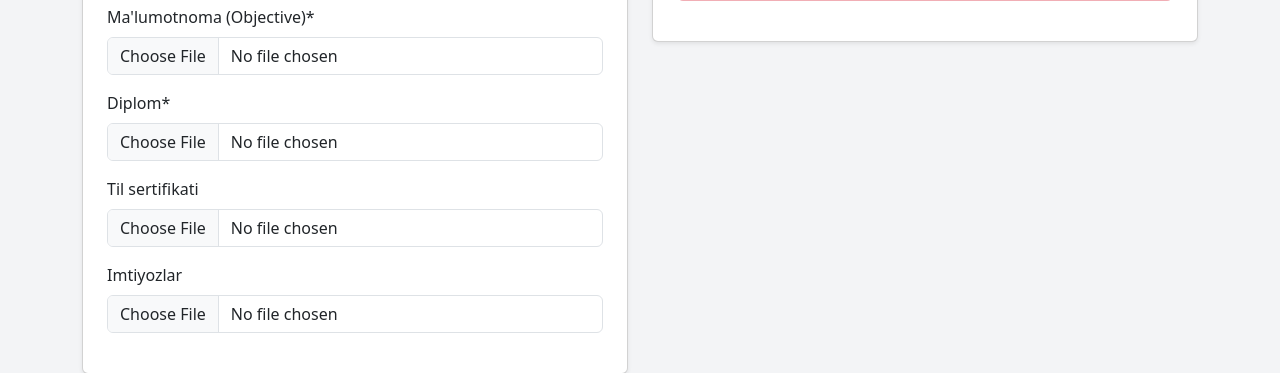
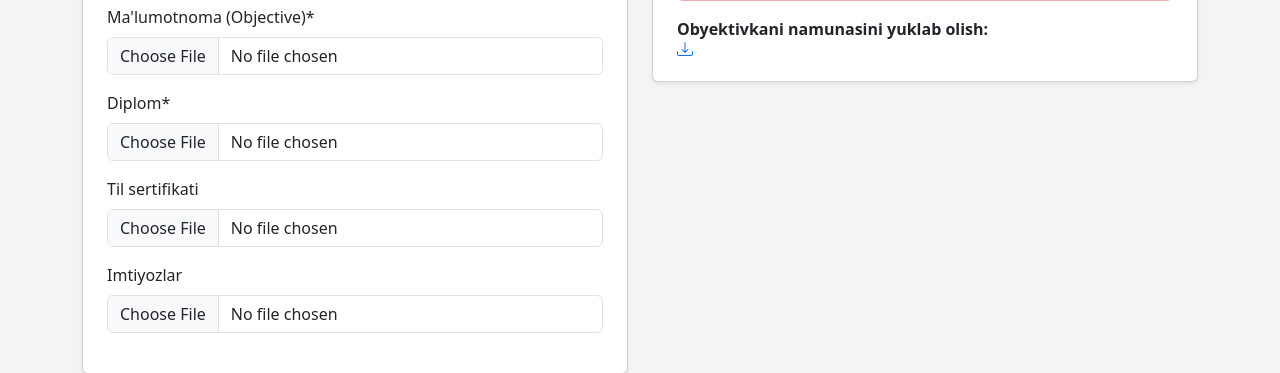
Before and after one commit to dilmurodsadullayev/jobUbtuit, a Django app: template templates/main/vacancy_detail.html in a window 1280 px wide. Shown: the part 794-1167 px from the top of the page. Run offline with Django 5.2, Linux system fonts and the light colour scheme; the template is opened without the code that fills it: values that come from a table or form of the project are taken from there, others are empty.

Commit message:
yuklab olish namunasi qo'shildi

```diff
--- a/templates/main/vacancy_detail.html
+++ b/templates/main/vacancy_detail.html
@@ -125,6 +125,14 @@
                         <strong>Diqqat!</strong> Ushbu vakansiya muddati tugagan.
                     </div>
                     {% endif %}
+                    <div class="text-left">
+                        <strong>Obyektivkani namunasini yuklab olish: </strong> <a href="http://job.ubtuit.uz/myFiles/%D0%9D%D0%B0%D0%BC%D1%83%D0%BD%D0%B0%20%D0%BE%D0%B1%D1%8A%D0%B5%D0%BA%D1%82%D0%B8%D0%B2%D0%BA%D0%B0.doc">
+                        <svg xmlns="http://www.w3.org/2000/svg" width="16" height="16" fill="currentColor" class="bi bi-download" viewBox="0 0 16 16">
+                          <path d="M.5 9.9a.5.5 0 0 1 .5.5v2.5a1 1 0 0 0 1 1h12a1 1 0 0 0 1-1v-2.5a.5.5 0 0 1 1 0v2.5a2 2 0 0 1-2 2H2a2 2 0 0 1-2-2v-2.5a.5.5 0 0 1 .5-.5"/>
+                          <path d="M7.646 11.854a.5.5 0 0 0 .708 0l3-3a.5.5 0 0 0-.708-.708L8.5 10.293V1.5a.5.5 0 0 0-1 0v8.793L5.354 8.146a.5.5 0 1 0-.708.708z"/>
+                        </svg>
+                    </a>
+                    </div>
                 </div>
             </div>
         </div>
```
